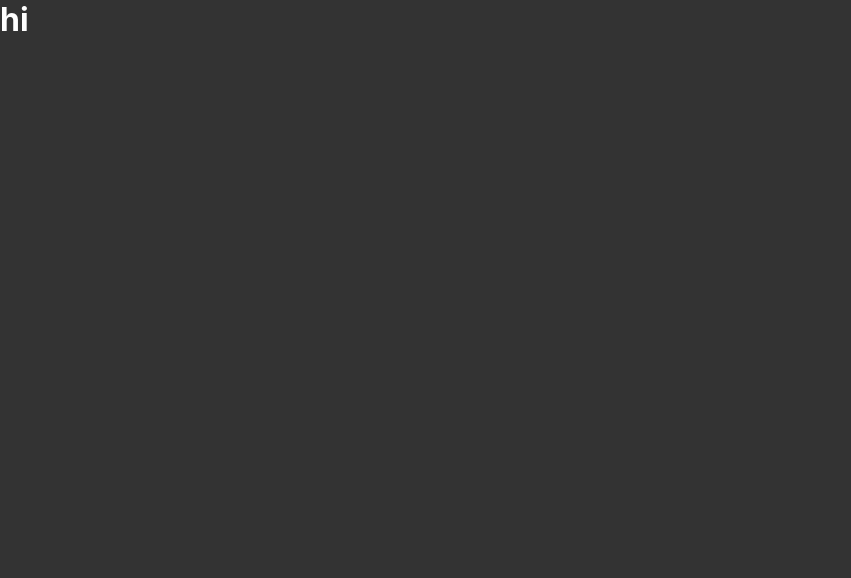
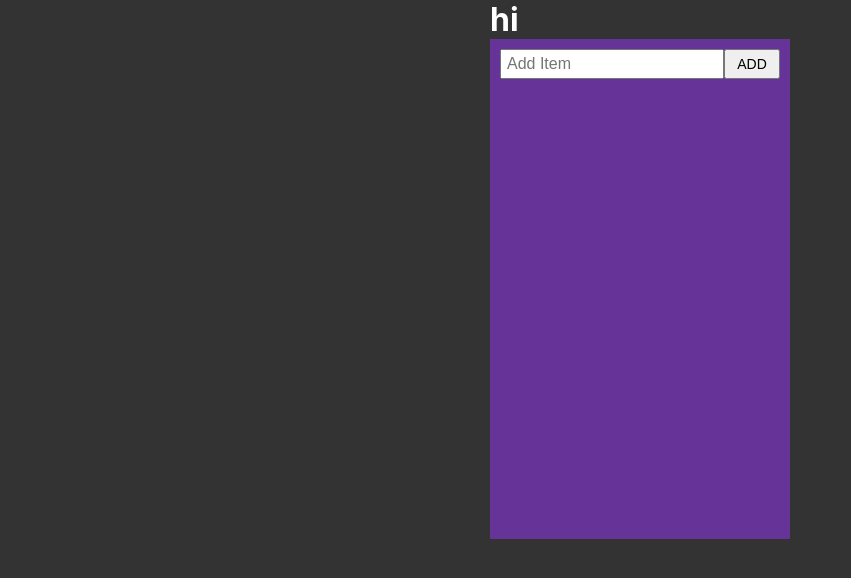
Before and after one commit to Tcodingg/todo_react, a React (Create React App) app: page / in a window 1280 px wide. Shown: the top 578 px of the page, without its empty margins (0-851 px from the left). Built offline with nearby package versions, Linux system fonts and the light colour scheme.

Commit message:
second commit

```diff
--- a/src/App.css
+++ b/src/App.css
@@ -6,4 +6,41 @@
 body{
   background-color: #333;
   color: white;
+  display: flex;
+  justify-content: center;
+  align-items: center;
 }
+
+.container{
+  background-color: rebeccapurple;
+  display: flex;
+  height: 500px;
+  width: 300px;
+}
+
+.input-container{
+  display: flex;
+  /* flex-direction: row; */
+  height: 50px;
+  padding: 10px;
+  /* background-color: yellow; */
+  width: 100%;
+}
+
+.input-container input button {
+  height: 30px;
+  border: 1px solid black;
+
+}
+.input-container input{
+  width: 80%;
+  font-size: 16px;
+  padding-left: 5px;
+
+}
+
+.input-container button{
+  width: 20%;
+  font-size: 14px;
+
+}
--- a/src/App.js
+++ b/src/App.js
@@ -1,10 +1,12 @@
 import logo from './logo.svg';
 import './App.css';
+import Todo_app from "./Todo_app";
 
 function App() {
   return (
     <div className="App">
       <h1>hi</h1>
+      <Todo_app />
     </div>
   );
 }
--- /dev/null
+++ b/src/Todo_app.jsx
@@ -0,0 +1,21 @@
+import React, {useState} from "react"
+
+export default function Todo_app(){
+    const [item, setItem] = useState("");
+
+    function handleInput(event){
+        setItem(event.target.value)
+       return console.log(item)
+    }
+    return(
+        <div className="container">
+            <div className="input-container">
+                <input onChange={handleInput} type="text" placeholder='Add Item' value={item}/>
+                <button >ADD</button>
+            </div>
+            <div className="display">
+                <p></p>
+            </div>
+        </div>
+    )
+}
```
Also changed, not shown: 1 other file (tests, documents, lock files or other folders).
